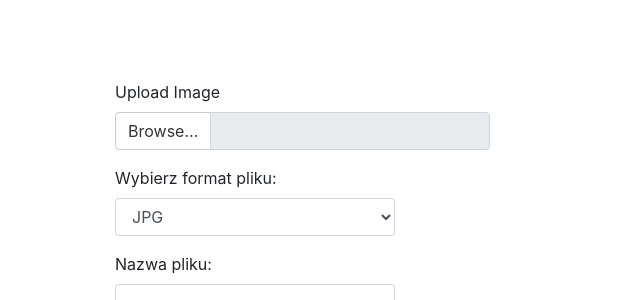
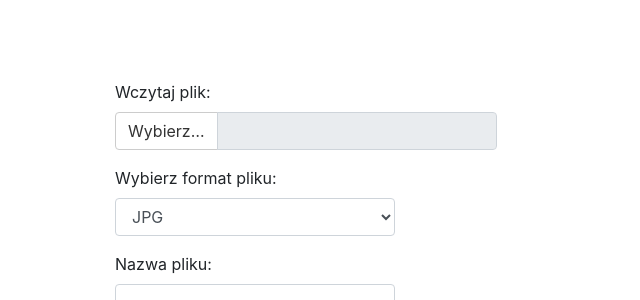
Before and after one commit to panopticonus/DjangoWebProject, a Django app: page /imageTypeConverter in a window 1280 px wide. Shown: the top 300 px of the page, without its empty margins (0-640 px from the left). Run offline with Django 3.2, Linux system fonts and the light colour scheme; some libraries are stand-ins or nearby versions.

Commit message:
Polish name in imageTypeConverter view

```diff
--- a/DjangoWebProject/app/templates/app/imageTypeConverter.html
+++ b/DjangoWebProject/app/templates/app/imageTypeConverter.html
@@ -78,11 +78,11 @@
     <div class="col-md-6">
         <form enctype="multipart/form-data" action="" method="post">{% csrf_token %}
         <div class="form-group">
-            <label>Upload Image</label>
+            <label>Wczytaj plik:</label>
             <div class="input-group">
                 <span class="input-group-btn">
                     <span class="btn btn-default btn-file">
-                        Browse… <input type="file" name="imgInp" id="imgInp">
+                        Wybierz… <input type="file" name="imgInp" id="imgInp">
                     </span>
                 </span>
                 <input type="text" class="form-control" readonly>
```
